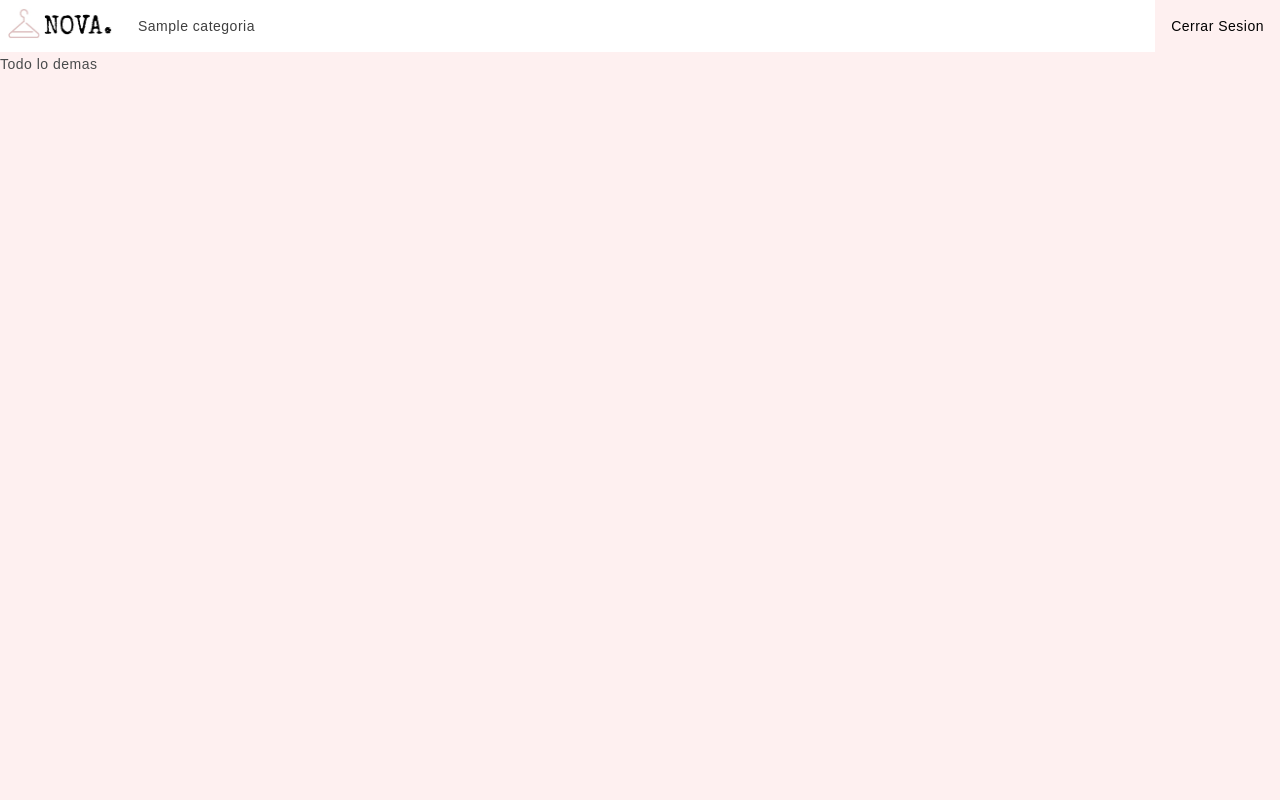
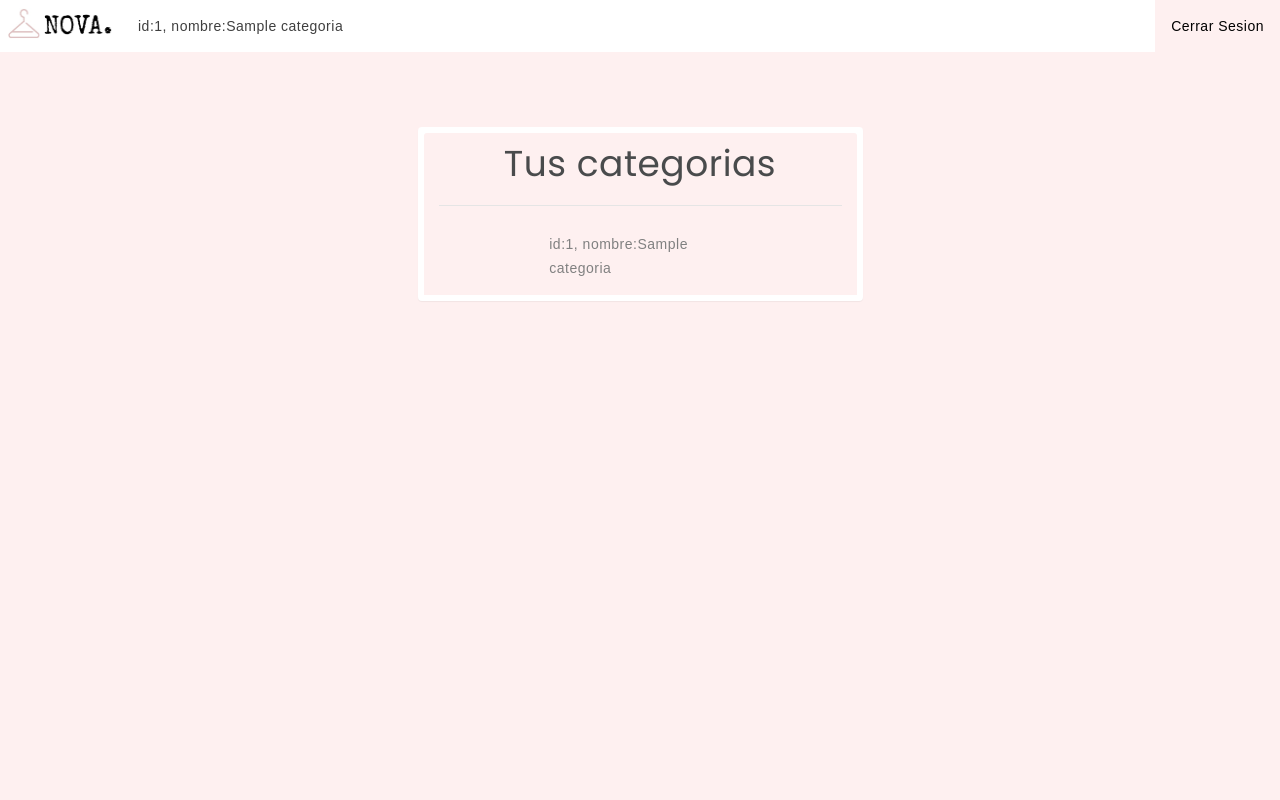
Before and after one commit to Marthox1999/Nova, a Django app: template templates/inventario/categoriasconsultar.html in a window 1280 px wide. Run offline with Django 3.2, Linux system fonts and the light colour scheme; the template is opened without the code that fills it: values that come from a table or form of the project are taken from there, others are empty; tables that the repository leaves empty hold one stand-in row (values such as "Sample post"); some libraries are stand-ins or nearby versions.

Commit message:
Historia de usuario #43 A-14 falta por revision, consultar categorias

```diff
--- a/apps/inventario/models.py
+++ b/apps/inventario/models.py
@@ -8,7 +8,7 @@ class Categoria(models.Model):
     nombreCategoria = models.CharField(max_length=256)
 
     def __str__(self):
-        return self.nombreCategoria
+        return "id:"+str(self.pkCategoria)+ ", nombre:" +self.nombreCategoria
 
 #Subcategoria
 class SubCategoria(models.Model):
--- a/apps/inventario/urls.py
+++ b/apps/inventario/urls.py
@@ -1,6 +1,7 @@
 from django.urls import include, path
-from inventario.views import bodegaRegistro
+from inventario.views import bodegaRegistro, consultarcategorias
 
 urlpatterns = [
     path('bodegaregistro', bodegaRegistro, name='registro'),
+    path('consultarcategorias', consultarcategorias, name='consultarcategorias')
 ]
--- a/apps/inventario/views.py
+++ b/apps/inventario/views.py
@@ -28,3 +28,9 @@ def bodegaRegistro(request, *args, **kwargs):
         categorias = Categoria.objects.all()
         context={'categorias':categorias}
     return render(request, 'inventario/bodegaregistro.html', context,{'form':crearBodega})
+
+def consultarcategorias(request, *args, **kwargs):
+    categorias = Categoria.objects.all()
+    context={'categorias':categorias}
+    print(categorias)
+    return render(request,'inventario/categoriasconsultar.html', context,{})
--- a/templates/base.html
+++ b/templates/base.html
@@ -1,6 +1,7 @@
 <!doctype html>
 <html style="background-color:#FEF0F0;">
     <head>
+        <meta charset="UTF-8">
         {% load static %}
         <link rel="stylesheet" href="{% static 'bootstrap/bootstrap.css' %}">
         <link rel="stylesheet" href="{% static 'bootstrap/style.css' %}">
--- a/templates/inventario/categoriasconsultar.html
+++ b/templates/inventario/categoriasconsultar.html
@@ -1,3 +1,34 @@
 {% extends 'base.html' %}
 
-<h1>Estas son tus categorias</h1>
+{% block content %}
+
+<div class="container" style="background-color:#FEF0F0;">
+          <!-- contact  -->
+  <div class="row">
+    <div class="col-md-6 col-md-offset-3" style="padding: 75px">
+      <div class="panel-login panel" style="padding: 5px">
+        <div class="panel-heading" style="background-color:#FEF0F0;">
+            <div class="row mb_20">
+                <h1 style="text-align: center">Tus categorias</h1>
+            </div>
+          <hr>
+        </div>
+        <div class="panel-body" style="background-color:#FEF0F0;">
+          <div class="col-sm-6 col-sm-offset-3">
+            {% for categoria in categorias %}
+                  <a href="/usuarios/clienteinicio/{{categoria}}">{{categoria}}</a>
+              {% empty %}
+              <div class="row">
+                <div class="col-sm-6 col-sm-offset-3">
+                  <a>Todavia no hay categorias</a>
+                </div>
+              </div>
+            {% endfor %}
+          </div>
+        </div>
+      </div>
+    </div>
+  </div>
+</div>
+
+{% endblock %}
```
